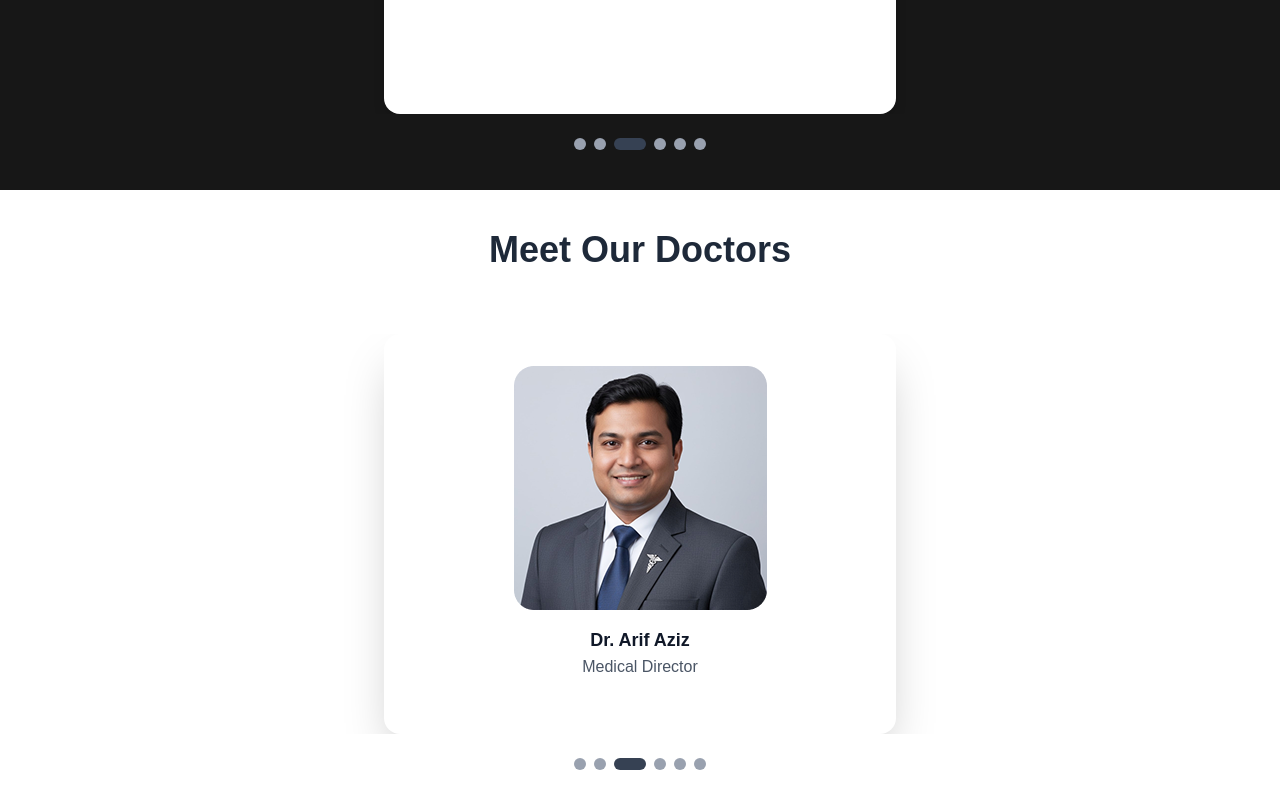
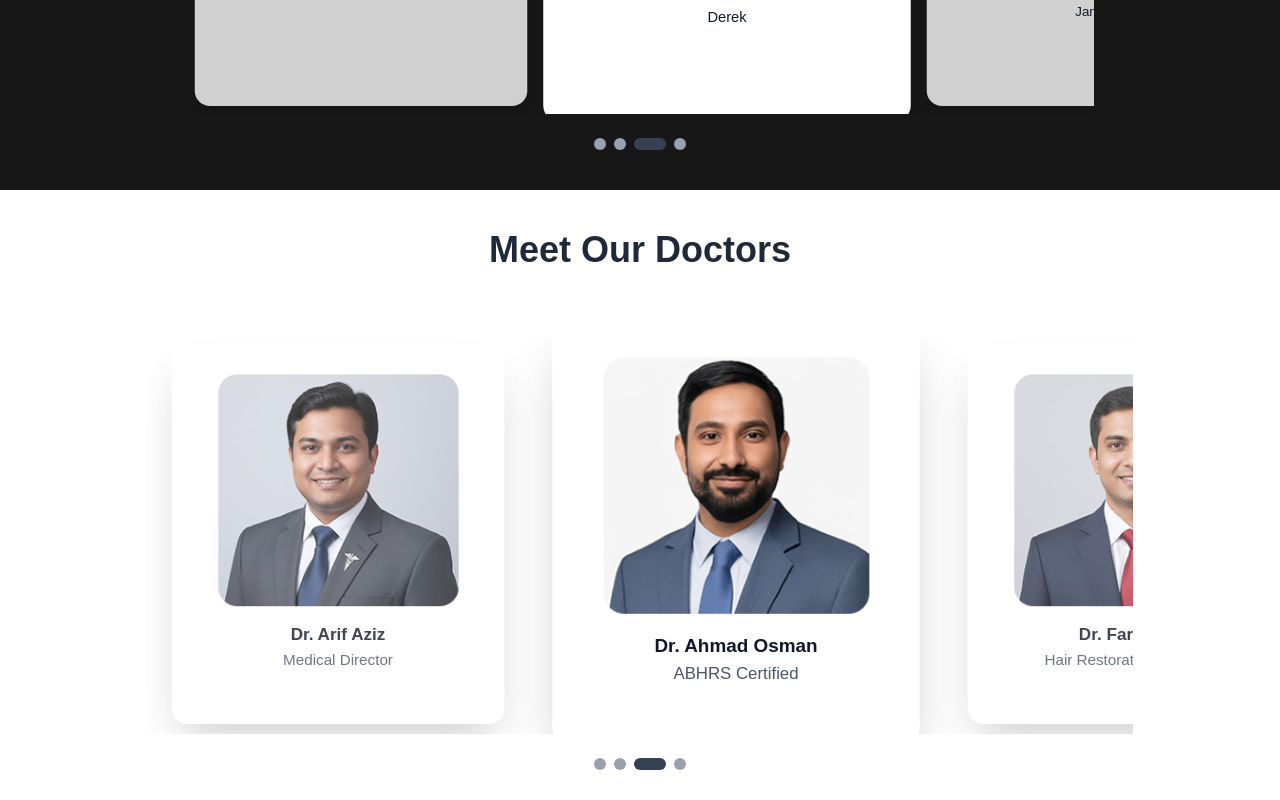
Before and after one commit to Tonmoy-Roy/Hair-Transplant-Landing-Page, a Next.js app: page / in a window 1280 px wide. Shown: the part 3120-3920 px from the top of the page. Built offline with nearby package versions, Linux system fonts and the light colour scheme.

Commit message:
all carousal updated

```diff
--- a/app/Components/Constants/CUSTOMERS.js
+++ b/app/Components/Constants/CUSTOMERS.js
@@ -16,6 +16,21 @@ const CUSTOMERS = [
         name: "Mimi",
         avatar: customer3,
         text: '"The whole process went smoothly.Thanks to the team"'
+    },
+    {
+        name: "Faiz",
+        avatar: customer1,
+        text: '"Great experience with my hair transplant ."'
+    },
+    {
+        name: "Ray",
+        avatar: customer2,
+        text: '"Excellent service.I would highly recommend"'
+    },
+    {
+        name: "Mimi",
+        avatar: customer3,
+        text: '"The whole process went smoothly.Thanks to the team"'
     }
 ];
 export default CUSTOMERS;
--- a/app/Components/Reusable/carousal.jsx
+++ b/app/Components/Reusable/carousal.jsx
@@ -1,5 +1,5 @@
-"use client"
-import React, { useState, useEffect } from 'react';
+"use client";
+import React, { useState, useEffect, useRef } from "react";
 
 const Carousel = ({
   items,
@@ -8,61 +8,83 @@ const Carousel = ({
   showIndicators = true,
   className = "",
   itemClassName = "",
-  renderItem
+  renderItem,
 }) => {
   const [currentSlide, setCurrentSlide] = useState(0);
 
+  const maxScrollCount = items.length > 2 ? items.length - 2 : items.length;
+
   useEffect(() => {
     if (!autoPlay) return;
-
     const carouselInterval = setInterval(() => {
-      setCurrentSlide((prev) => (prev + 1) % items.length);
+      setCurrentSlide((prev) => (prev + 1) % maxScrollCount);
     }, interval);
-
     return () => clearInterval(carouselInterval);
-  }, [autoPlay, interval, items.length]);
+  }, [autoPlay, interval, maxScrollCount]);
 
   const goToSlide = (index) => {
     setCurrentSlide(index);
   };
 
-  const goToNext = () => {
-    setCurrentSlide((prev) => (prev + 1) % items.length);
+  const slideRef = useRef(null);
+  const [slideSize, setSlideSize] = useState(0);
+  const gapPx = 16;
+
+  useEffect(() => {
+    const measure = () => {
+      const el = slideRef.current;
+      if (el) {
+        const w = el.offsetWidth;
+        setSlideSize(w + gapPx);
+      }
     };
 
-  const goToPrev = () => {
-    setCurrentSlide((prev) => (prev - 1 + items.length) % items.length);
-  };
+    measure();
+    window.addEventListener("resize", measure);
+    return () => window.removeEventListener("resize", measure);
+  }, [items.length]);
+
+  const translateX = slideSize ? currentSlide * slideSize : 0;
 
   return (
-    <div className={`relative ${className}`}>
-      {/* Carousel Container */}
-      <div className="overflow-hidden w-full">
+    <div className={`relative overflow-hidden ${className}`}>
+      <div className="w-full overflow-hidden">
         <div
-          className="flex transition-transform ease-in-out duration-500"
-          style={{ transform: `translateX(-${currentSlide * 100}%)` }}
+          className="flex transition-transform duration-500 ease-in-out"
+          style={{
+            transform: slideSize ? `translateX(-${translateX}px)` : undefined,
+            width: slideSize ? `${items.length * slideSize}px` : undefined,
+            gap: `${gapPx}px`,
+          }}
         >
-          {items.map((item, index) => (
+          {items.map((item, index) => {
+            const centerIndex = currentSlide + 1;
+            const scale =
+              index === centerIndex ? "scale-105 z-10" : "scale-95 opacity-80";
+
+            return (
               <div
                 key={index}
-              className={`w-full flex-shrink-0 flex justify-center ${itemClassName}`}
+                ref={index === 0 ? slideRef : null}
+                className={`flex-shrink-0 flex justify-center transition-transform duration-500 ${scale} ${itemClassName}`}
               >
                 {renderItem(item, index)}
               </div>
-          ))}
+            );
+          })}
         </div>
       </div>
 
-      {/* Indicators */}
       {showIndicators && (
         <div className="flex justify-center gap-2 mt-6">
-          {items.map((_, index) => (
+          {items.slice(0, maxScrollCount).map((_, index) => (
             <button
               key={index}
               onClick={() => goToSlide(index)}
-              className={`w-3 h-3 rounded-full transition-all ${index === currentSlide
-                ? 'bg-gray-700 w-8'
-                : 'bg-gray-400 hover:bg-gray-500'
+              className={`w-3 h-3 rounded-full transition-all ${
+                index === currentSlide
+                  ? "bg-gray-700 w-8"
+                  : "bg-gray-400 hover:bg-gray-500"
               }`}
               aria-label={`Go to slide ${index + 1}`}
             />
--- a/app/Components/Sections/SeventhSection.jsx
+++ b/app/Components/Sections/SeventhSection.jsx
@@ -4,7 +4,7 @@ import Carousel from '../Reusable/carousal';
 import doctors from '../Constants/DOCTORS';
 const SeventhSection = () => {
     const renderTestimonial = (testimonial, index) => (
-        <div className="bg-white rounded-2xl shadow-2xl p-6 lg:p-8 duration-300 mx-auto text-center md:w-[40vw] md:h-[50vh]">
+        <div className="bg-white rounded-2xl shadow-2xl p-6 lg:p-8 duration-300 mx-auto text-center w-[260px] sm:w-[300px] md:w-[350px] md:h-[50vh]">
             <div className='flex justify-center items-center mb-4'>
                 {testimonial.image}
             </div>
@@ -28,7 +28,7 @@ const SeventhSection = () => {
                     items={doctors}
                     autoPlay={true}
                     interval={3000}
-                    className="max-w-6xl mx-auto"
+                    className="md:w-[77vw] mx-auto"
                     itemClassName="px-2 sm:px-4 shrink-0"
                     renderItem={renderTestimonial}
                 />
--- a/app/Components/Sections/SixthSection.jsx
+++ b/app/Components/Sections/SixthSection.jsx
@@ -1,12 +1,13 @@
-"use client"
+"use client";
 import React from 'react';
 import Image from 'next/image';
 import patients from '../Constants/PATIENTS';
 import Carousel from '../Reusable/carousal';
-import before from '../../../public/images/Rectangle 58.png'
-import after from '../../../public/images/Rectangle 59.png'
+import before from '../../../public/images/Rectangle 58.png';
+import after from '../../../public/images/Rectangle 59.png';
 import { motion, useMotionTemplate, useMotionValue, useSpring } from "framer-motion";
 import { useRef } from "react";
+
 const SixthSection = () => {
     const StarIcon = () => (
         <svg className="w-5 h-5 fill-current text-yellow-400" viewBox="0 0 20 20">
@@ -15,7 +16,7 @@ const SixthSection = () => {
     );
 
     const renderTestimonial = (testimonial, index) => (
-        <div className="bg-white rounded-2xl shadow-lg p-6 lg:p-8 hover:shadow-xl transition-shadow duration-300 mx-auto md:w-[40vw] md:h-[40vh] text-center">
+        <div className="bg-white rounded-2xl shadow-lg p-6 lg:p-8 hover:shadow-xl transition-shadow duration-300 w-[265px] sm:w-[300px] md:w-[350px] md:h-[40vh] text-center">
             <div className="flex gap-1 mb-4 justify-center items-center">
                 {[...Array(testimonial.rating)].map((_, i) => (
                     <StarIcon key={i} />
@@ -56,9 +57,8 @@ const SixthSection = () => {
             const mouseX = e.clientX - rect.left;
             const mouseY = e.clientY - rect.top;
 
-            const rY = ((mouseX / width) - 0.5) * 28;     // rotate Y
-            const rX = ((mouseY / height) - 0.5) * -28;   // rotate X (inverted)
-
+            const rY = ((mouseX / width) - 0.5) * 28;
+            const rX = ((mouseY / height) - 0.5) * -28;
             x.set(rX);
             y.set(rY);
         };
@@ -83,10 +83,8 @@ const SixthSection = () => {
                     whileTap={{ scale: 0.98 }}
                     transition={{ type: "spring", stiffness: 300, damping: 25 }}
                 >
-                    {/* Glow effect */}
                     <div className="absolute -inset-2 rounded-3xl blur-xl opacity-0 group-hover:opacity-70 transition duration-700 pointer-events-none -z-10" />
 
-                    {/* Image container (lifted in 3D space) */}
                     <div
                         className="relative rounded-2xl overflow-hidden shadow-2xl bg-gray-100"
                         style={{ transform: "translateZ(50px)", transformStyle: "preserve-3d" }}
@@ -100,7 +98,6 @@ const SixthSection = () => {
                             style={{ transform: "translateZ(30px)" }}
                         />
 
-                        {/* Shine overlay */}
                         <div
                             className="absolute inset-0 opacity-0 group-hover:opacity-100 transition-opacity duration-500 pointer-events-none"
                             style={{
@@ -123,7 +120,6 @@ const SixthSection = () => {
 
             <div className="bg-white rounded-3xl shadow-xl p-8 lg:p-12 mb-12 lg:mb-16 max-w-5xl mx-auto">
                 <div className="grid md:grid-cols-2 gap-8 lg:gap-12">
-                    {/* BEFORE */}
                     <div className="space-y-6">
                         <h3 className="text-2xl md:text-3xl font-bold text-gray-900 text-center tracking-wider slide-in-left">
                             BEFORE
@@ -131,7 +127,6 @@ const SixthSection = () => {
                         <TiltImage src={before} alt="Before hair restoration" />
                     </div>
 
-                    {/* AFTER */}
                     <div className="space-y-6">
                         <h3 className="text-2xl md:text-3xl font-bold text-gray-900 text-center tracking-wider slide-in-right">
                             AFTER
@@ -145,8 +140,8 @@ const SixthSection = () => {
                 items={patients}
                 autoPlay={true}
                 interval={3000}
-                className="max-w-6xl mx-auto"
-                itemClassName="px-4"
+                className="md:w-[71vw] mx-auto"
+                itemClassName=""
                 renderItem={renderTestimonial}
             />
         </div>
```
Lines whose indentation alone changed are shown as unchanged.
